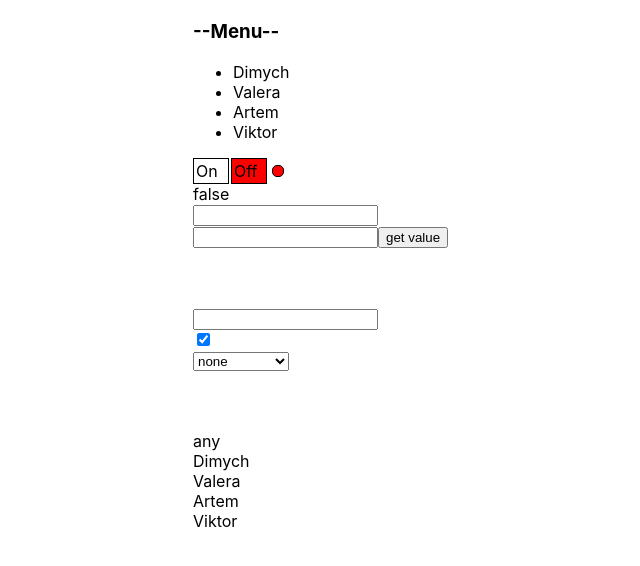
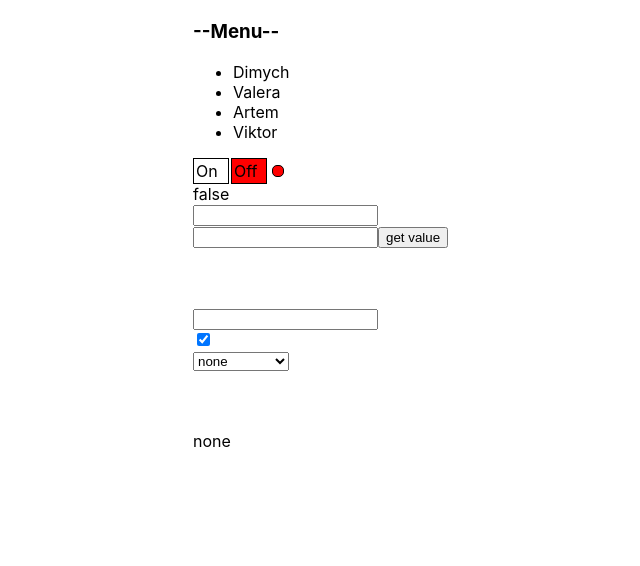
Before and after one commit to ElenaBoyko1992/React-Detail-Course, a React (Create React App) app: page / in a window 1280 px wide. Shown: the top 566 px of the page, without its empty margins (147-787 px from the left). Built offline with nearby package versions, Linux system fonts and the light colour scheme.

Commit message:
14 lesson

```diff
--- a/src/App.tsx
+++ b/src/App.tsx
@@ -42,10 +42,12 @@ function App() {
             <br/>
             <br/>
             <br/>
-            <Select value={'any'} items={[{title: 'Dimych', value: 1}, {title: 'Valera', value: 2}, {
+            <Select items={[{title: 'Dimych', value: 1}, {title: 'Valera', value: 2}, {
                 title: 'Artem',
                 value: 3
-            }, {title: 'Viktor', value: 4}]} onChange={() =>{alert('')}}/>
+            }, {title: 'Viktor', value: 4}]} onChange={() => {
+                alert('')
+            }}/>
 
 
             {/*
--- a/src/components/Select/Select.tsx
+++ b/src/components/Select/Select.tsx
@@ -1,19 +1,36 @@
+import {MouseEvent, useState} from "react";
+
 type ItemType = {
     title: string
     value: any
 }
 
 type SelectPropsType = {
-    value: any
+    /*  value: any*/
     onChange: (value: any) => void
     items: ItemType[]
 }
 
 export const Select = (props: SelectPropsType) => {
+    const [needToOpenList, setNeedToOpenList] = useState<boolean>(false)
+    const [value, setValue] = useState<string>('none')
+    const onChangeHandler = (title: string) => {
+        setValue(title)
+    }
+    const toggleList = () => {
+        setNeedToOpenList(!needToOpenList)
+    }
+    const closeList = () => {
+        if (needToOpenList) {
+            setNeedToOpenList(false)
+        }
+    }
+
     return (
         <div>
-            <div>{props.value}</div>
-            {props.items.map(i => <div>{i.title}</div>)}
+            <div onClick={toggleList} onBlur={closeList}>{value}</div>
+            {needToOpenList && props.items.map(i => <div onClick={() => onChangeHandler(i.title)}
+                                                         key={i.value}>{i.title}</div>)}
         </div>
     )
 }
```
